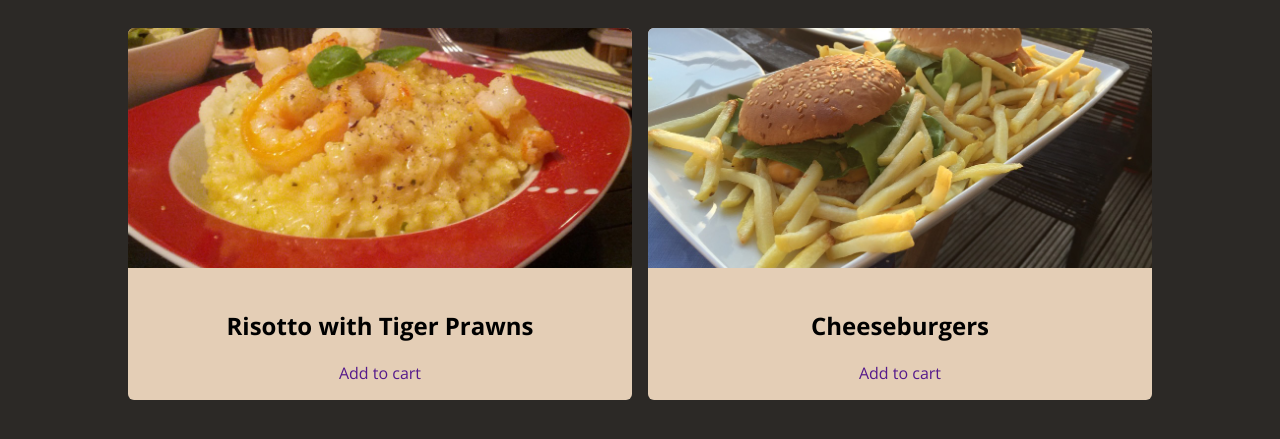
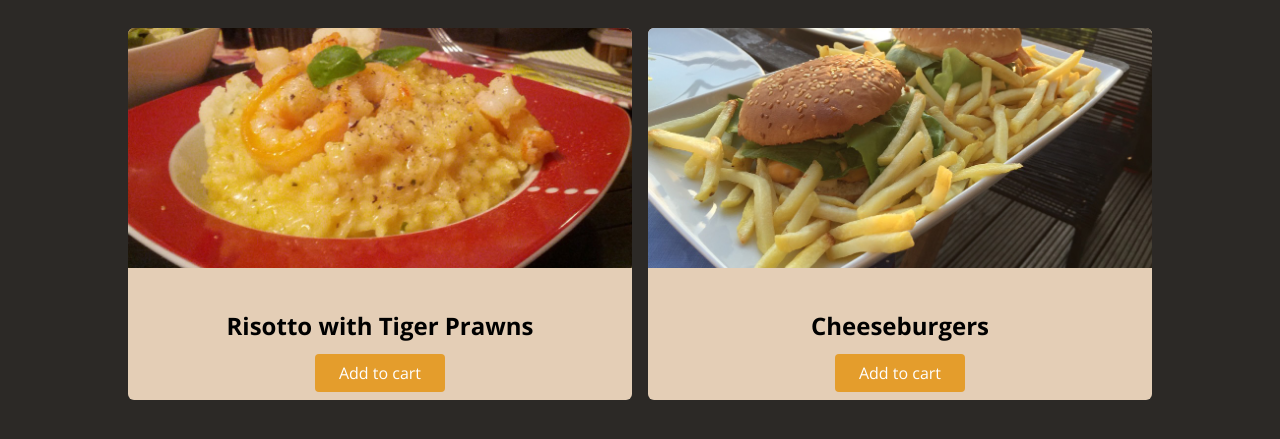
Before and after one commit to jcainuk/WEBFOOD, a plain HTML site: page index.html in a window 1280 px wide. Shown: the part 199-638 px from the top of the page. Drawn offline with nearby package versions, Linux system fonts and the light colour scheme.

Commit message:
style the .btn for my buttons

```diff
--- a/styles/styles.css
+++ b/styles/styles.css
@@ -79,3 +79,14 @@ main h1 {
   padding: 16px;
   text-align: center;
 }
+
+.btn {
+  background-color: rgb(228, 157, 44);
+  color: white;
+  border-radius: 4px;
+  padding: 8px 24px;
+}
+
+.btn:hover {
+  background-color: rgb(221, 134, 34);
+}
```
